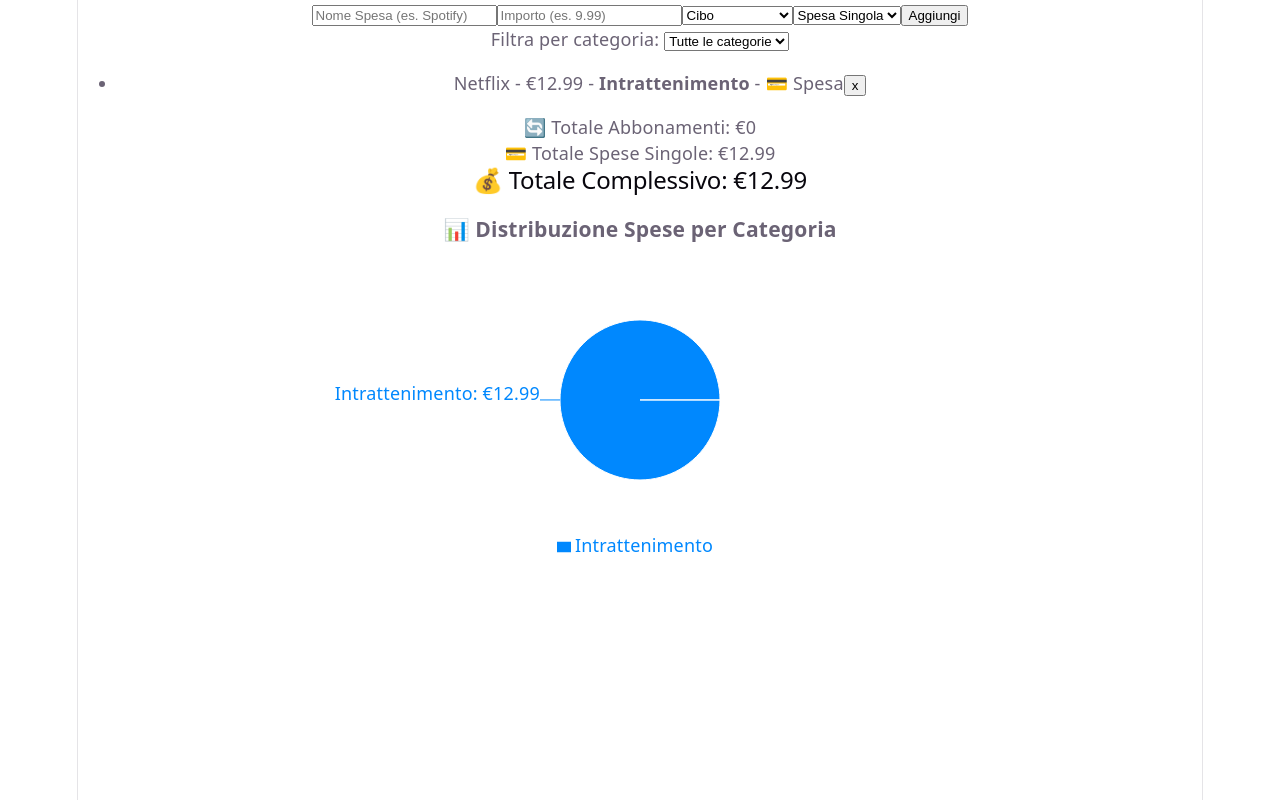
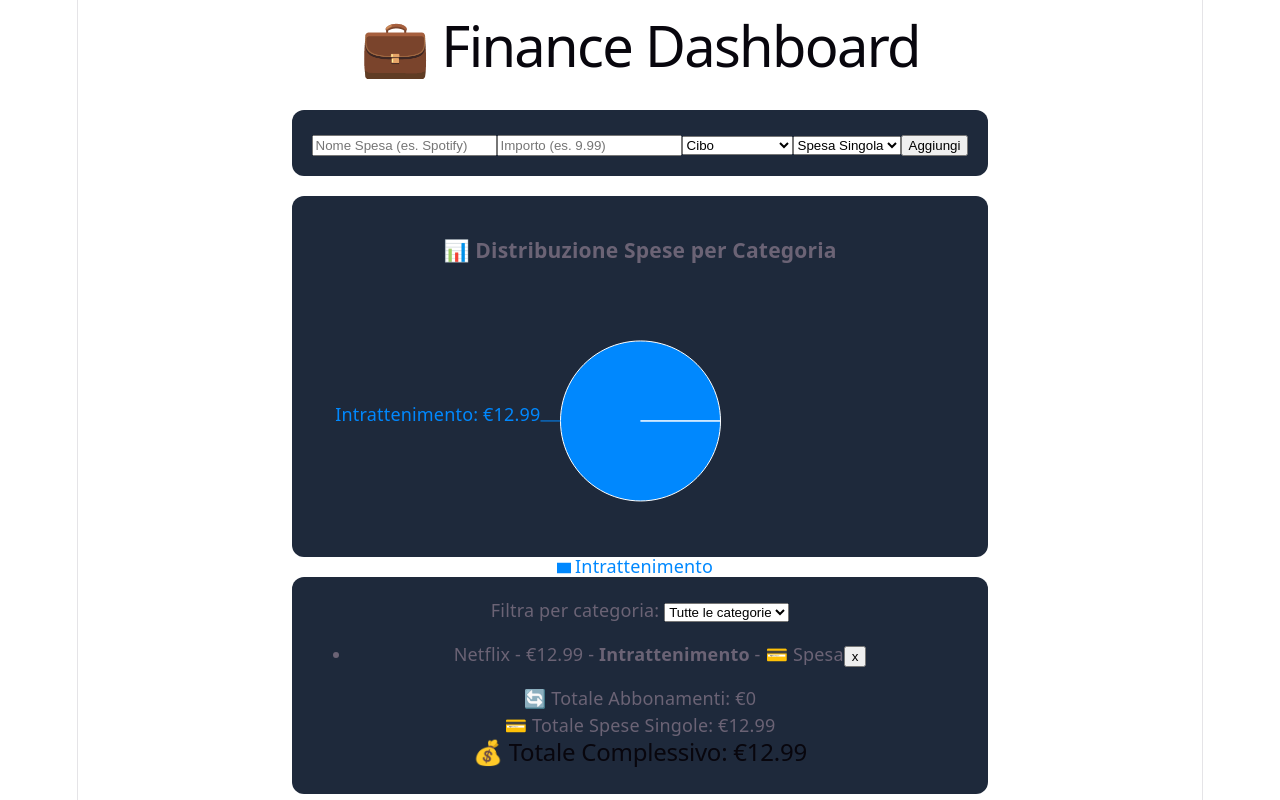
Before and after one commit to meucale/finances-tracker, a React (Vite) app: page / in a window 1280 px wide. Built offline with nearby package versions, Linux system fonts and the light colour scheme.

Commit message:
feat: add CSS

```diff
--- a/src/App.jsx
+++ b/src/App.jsx
@@ -34,23 +34,29 @@ function App() {
     setTransactions(transactions.filter((item) => item.id !== idToDelete));
   };
 
-  return (
-    <div>
+return (
+  <div className="app-container">
+    <h1>💼 Finance Dashboard</h1>
 
+    {/* Card 1: Form per inserire nuova spesa */}
+    <section className="card">
       <TransactionForm onAddTransaction={handleAddTransaction} />
+    </section>
 
-      {/* La Lista riceve i dati da App e dice ad App: "Elimina questa spesa!" */}
+    {/* Card 2: Grafico a torta delle spese */}
+    <section className="card">
+      <ExpenseChart transactions={transactions} />
+    </section>
+
+    {/* Card 3: Lista, Filtri e Totali */}
+    <section className="card">
       <TransactionList
         transactions={transactions}
         onDelete={handleDeleteTransaction}
       />
-
-      <ExpenseChart
-        transactions={transactions}
-      />
-
-    </div>
-  )
+    </section>
+  </div>
+);
 }
 
 export default App
--- a/src/index.css
+++ b/src/index.css
@@ -109,3 +109,22 @@ code {
   padding: 4px 8px;
   background: var(--code-bg);
 }
+
+
+
+/* PERSONAL CSS */
+
+.app-container {
+  max-width: 800px;
+  margin: 0 auto;
+  display: flex;
+  flex-direction: column;
+  gap: 20px;
+}
+
+.card {
+  background-color: #1e293b;
+  border-radius: 12px;
+  padding: 20px;
+  box-shadow: inset;
+}
```
